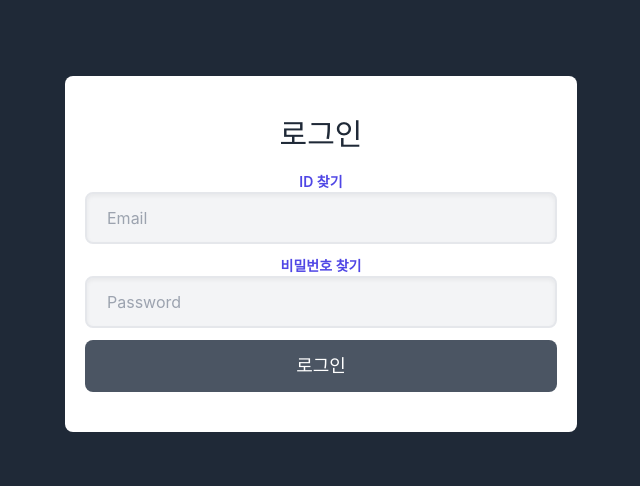
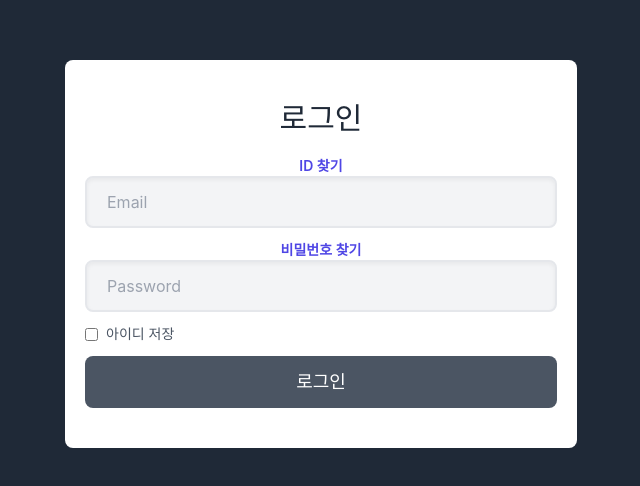
Before and after one commit to minbro99/react-tailwindcss, a React (Create React App) app: page /login in a window 1280 px wide. Shown: the part 146-632 px from the top of the page, without its empty margins (319-959 px from the left). Built offline with nearby package versions, Linux system fonts and the light colour scheme.

Commit message:
Feat: 추가 id저장하는 기능 추가
useEffectct를 통해 아이디를 기억하여  id저장 버튼을 클릭하면 다음 로그인시 아이디가 저장된다

```diff
--- a/src/pages/Login.tsx
+++ b/src/pages/Login.tsx
@@ -1,9 +1,18 @@
-import React, { useState } from "react";
+import React, { useState, useEffect } from "react";
 
 export const Login = () => {
     const [userName, setUserName] = useState('');
     const [userPassword, setUserPassword] = useState('');
     const [errorMessage, setErrorMessage] = useState('');
+    const [rememberMe, setRememberMe] = useState(false);
+
+    useEffect(() => {
+        const savedUserName = localStorage.getItem('rememberedUserName');
+        if (savedUserName) {
+            setUserName(savedUserName);
+            setRememberMe(true);
+        }
+    }, []);
 
     const handleLoginClick = (event: { preventDefault: () => void; }) => {
         event.preventDefault();
@@ -24,6 +33,11 @@ export const Login = () => {
         }
 
         if (userName === validUserName && userPassword === validPassword) {
+            if (rememberMe) {
+                localStorage.setItem('rememberedUserName', userName);
+            } else {
+                localStorage.removeItem('rememberedUserName');
+            }
             window.location.href = '/loginsuccess';
         } else {
             alert('잘못된 사용자 이름 또는 비밀번호입니다.');
@@ -35,7 +49,7 @@ export const Login = () => {
             <div className="bg-white w-full max-w-lg py-10 rounded-lg text-center">
                 <h3 className="text-3xl text-gray-800">로그인</h3>
                 <form className="flex flex-col mt-5 px-5" onSubmit={handleLoginClick}>
-                <div className="text-sm">
+                    <div className="text-sm">
                         <a href="#" className="font-semibold text-indigo-600 hover:text-indigo-500">
                             ID 찾기
                         </a>
@@ -62,8 +76,18 @@ export const Login = () => {
                     {errorMessage && (
                         <div className="text-red-500 text-sm mt-1">{errorMessage}</div>
                     )}
-
-
+                    <div className="flex items-center mt-3">
+                        <input
+                            type="checkbox"
+                            id="rememberMe"
+                            checked={rememberMe}
+                            onChange={(e) => setRememberMe(e.target.checked)}
+                            className="mr-2"
+                        />
+                        <label htmlFor="rememberMe" className="text-sm text-gray-600">
+                            아이디 저장
+                        </label>
+                    </div>
                     <button
                         type="submit"
                         className="py-3 px-5 bg-gray-600 text-white mt-3 text-lg rounded-lg focus:outline-none hover:opacity-90"
```
